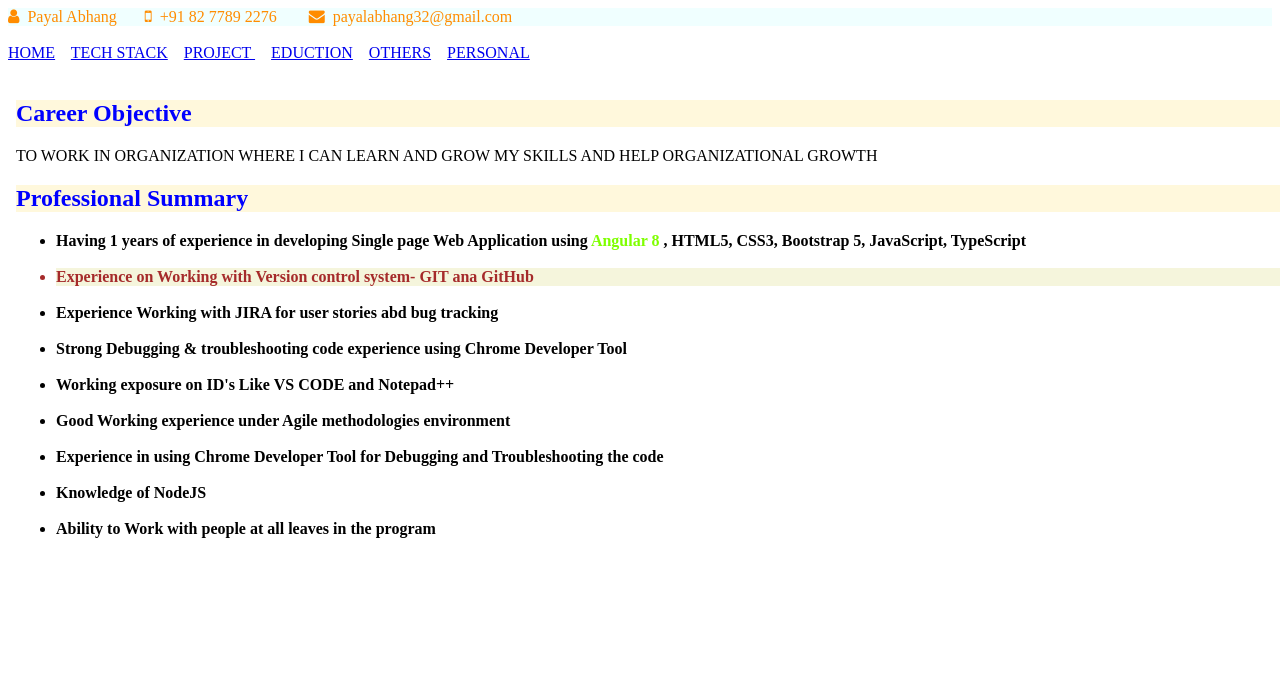
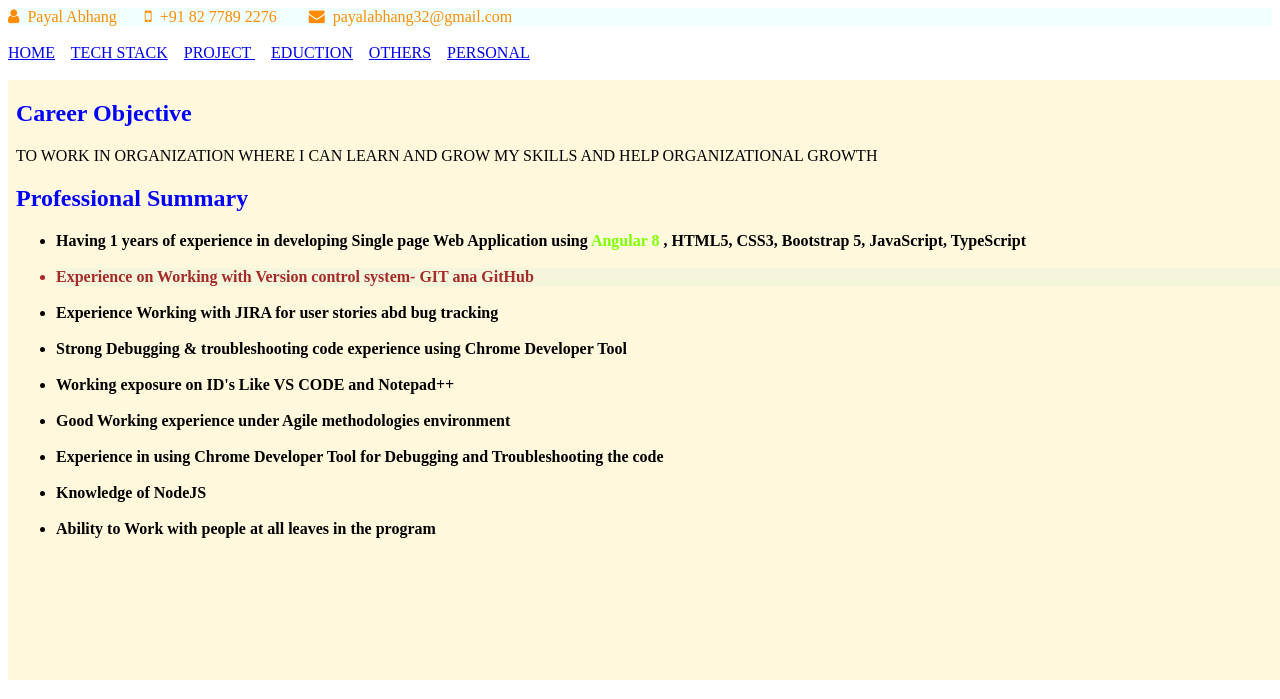
Before and after one commit to payalabhang77/MyProfile, a plain HTML site: page index.html in a window 1280 px wide. Shown: the top 699 px of the page. Drawn offline with Linux system fonts and the light colour scheme.

Commit message:
Design index page
Design index page

```diff
--- a/index.html
+++ b/index.html
@@ -10,6 +10,9 @@
       header{
         color: darkorange;
         background-color: azure;
+      }
+      .frame{
+        background-color: cornsilk;
       }
     </style>
 </head>
@@ -32,7 +35,7 @@
     </nav>
     <br />
     <!--Main Section-->
-    <iframe src="home.html" height="600" width="1300" name="myFrame" frameborder="0"></iframe>
+    <iframe class="frame" src="home.html" height="600" width="1300" name="myFrame" frameborder="0"></iframe>
     <br />
     <br />
     <!--Footer Section-->
```
